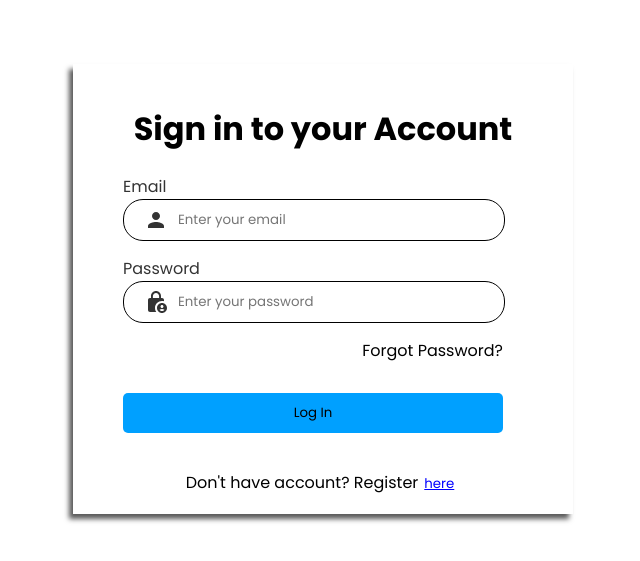
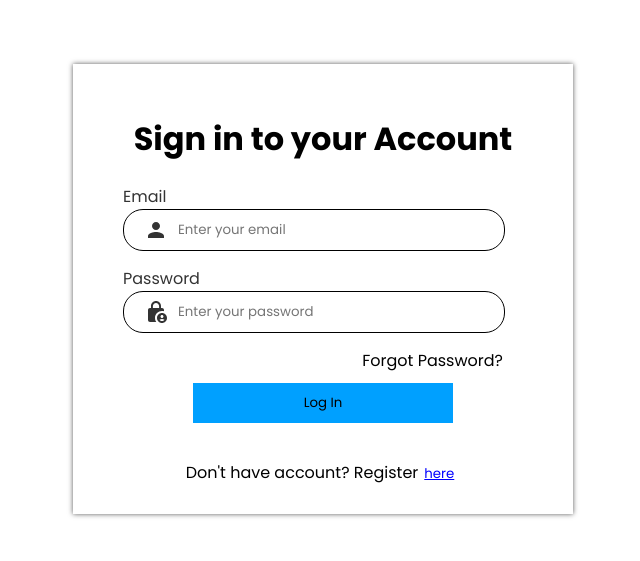
Before and after one commit to MarkDudas/para_client, a React (Vite) app: page /login in a window 1280 px wide. Shown: the part 111-672 px from the top of the page, without its empty margins (317-957 px from the left). Built offline with nearby package versions, Linux system fonts and the light colour scheme.

Commit message:
fix css in box shadowing

```diff
--- a/src/pages/login/Login.css
+++ b/src/pages/login/Login.css
@@ -6,20 +6,19 @@
   height: 100vh;
   width: 100vw;
 }
-
 .login-container {
   width: 400px;
   height: 350px;
-  box-shadow: -4px 5px 5px 0px rgba(0, 0, 0, 0.65);
-  -webkit-box-shadow: -4px 5px 5px 0px rgba(0, 0, 0, 0.65);
-  -moz-box-shadow: -4px 5px 5px 0px rgba(0, 0, 0, 0.65);
+  box-shadow: 0 0 5px 0px rgba(0, 0, 0, 0.65); /* Updated box-shadow property */
+  -webkit-box-shadow: 0 0 5px 0px rgba(0, 0, 0, 0.65);
+  -moz-box-shadow: 0 0 5px 0px rgba(0, 0, 0, 0.65);
   padding: 50px;
-
   display: flex;
   align-items: center;
   justify-content: center;
   flex-direction: column;
 }
+
 
 .login-form-container {
   width: 100%;
@@ -87,10 +86,10 @@ h3 {
 
 .button-group button {
   height: 40px;
-  width: 95%;
+  width: 65%;
   border: none;
-  border-radius: 5px;
   cursor: pointer;
+  margin: 0 auto;
 }
 
 .button-group .login-link {
--- a/src/pages/registration/Registration.css
+++ b/src/pages/registration/Registration.css
@@ -6,13 +6,12 @@
   height: 100vh;
   width: 100vw;
 }
-
 .registration-container {
   width: 400px;
   height: 730px;
-  box-shadow: -4px 5px 5px 0px rgba(0, 0, 0, 0.65);
-  -webkit-box-shadow: -4px 5px 5px 0px rgba(0, 0, 0, 0.65);
-  -moz-box-shadow: -4px 5px 5px 0px rgba(0, 0, 0, 0.65);
+  box-shadow: 0 0 5px 0px rgba(0, 0, 0, 0.65); /* Updated box-shadow property */
+  -webkit-box-shadow: 0 0 5px 0px rgba(0, 0, 0, 0.65);
+  -moz-box-shadow: 0 0 5px 0px rgba(0, 0, 0, 0.65);
   padding: 50px;
 
   display: flex;
@@ -20,6 +19,7 @@
   justify-content: center;
   flex-direction: column;
 }
+
 
 .registration-input-group {
   display: flex;
```
